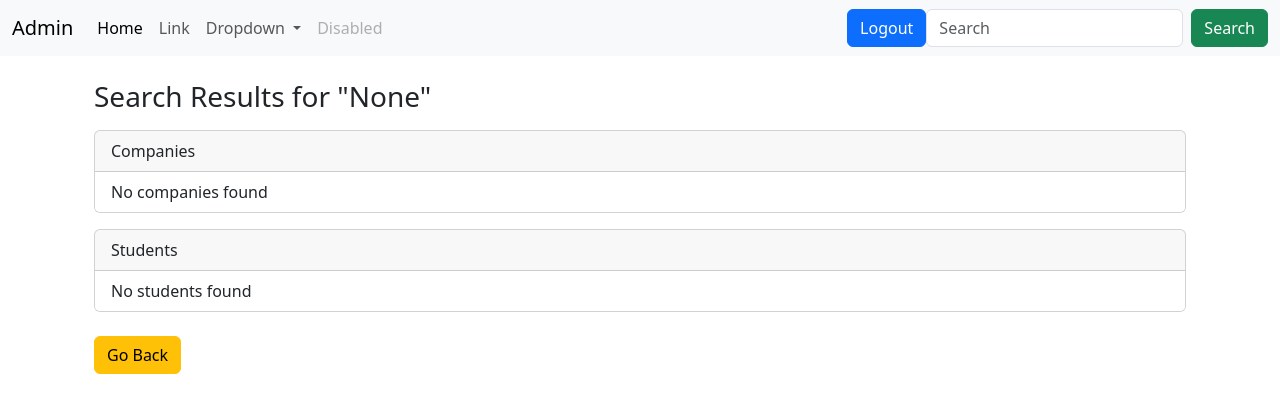
After one commit to 24f2009315/Placement-Portal-Application-v1, a Flask app: page /search in a window 1280 px wide. The commit adds this page. Shown: the top 413 px of the page. Run offline with Flask 3, Linux system fonts and the light colour scheme.

Commit message:
Milestone-PPA Admin-Dashboard-Management

```diff
--- a/application/admin.py
+++ b/application/admin.py
@@ -1,11 +1,92 @@
 from flask import Flask,Blueprint,render_template,request,flash,redirect,url_for
-from application.models import Users,Company,db,Student
+from application.models import Users,Company,db,Student,Application,Placement,JobPosition
 from flask_login import login_user,logout_user,login_required,current_user
 from werkzeug.security import generate_password_hash, check_password_hash
 
 api = Blueprint("admin_api",__name__)
 
-@api.route("/admin_dashboard",methods=["GET","POST","PUT","PATCH","DELETE"])
+@api.route("/admin_dashboard",methods=["GET"])
+@login_required
 def admin_dashboard():
-    if request.method == "GET":
-        return render_template("admin/dashboard.html")
+    if current_user.role != "admin":
+        return redirect(url_for("auth_api.login"))
+
+    all_companies=Company.query.all()
+    all_students=Student.query.all()
+    all_placements=Placement.query.all()
+    all_jobs=JobPosition.query.all()
+    return render_template("admin/dashboard.html",
+                               all_companies=all_companies,
+                               all_students=all_students,
+                               all_placements=all_placements,
+                               all_jobs=all_jobs)
+
+@api.route("/search",methods=["GET","POST"])
+def search():
+    query=request.args.get("query","").strip()
+    companies=[]
+    students=[]
+    if query:
+        companies = Company.query.filter(
+            (Company.name.ilike(f'%{query}%'))
+        ).all()
+        students = Student.query.filter(
+            (Student.name.ilike(f'%{query}%'))
+        ).all()
+    return render_template("admin/search.html",companies=companies,students=students)
+
+@api.route("/approve_company/<int:company_id>",methods=["POST"])
+def approve_company(company_id):
+    company=Company.query.get_or_404(company_id)
+    company.status = "approved"
+    db.session.commit()
+    flash("company approved successfully",category="alert-success")
+    return redirect(url_for('admin_api.admin_dashboard'))
+
+@api.route("/reject_company/<int:company_id>",methods=["POST"])
+def reject_company(company_id):
+    company=Company.query.get_or_404(company_id)
+    company.status = "rejected"
+    db.session.commit()
+    flash("company approved successfully",category="alert-success")
+    return redirect(url_for('admin_api.admin_dashboard'))
+
+@api.route("/delete_company/<int:company_id>",methods=["POST"])
+@login_required
+def delete_company(company_id):
+    company=Company.query.get_or_404(company_id)
+    user=Users.query.get(company.user_id)
+
+    db.session.delete(company)
+    if user:
+        db.session.delete(user)
+    db.session.commit()
+    flash("company deleted successfully",category="alert-success")
+    return redirect(url_for('admin_api.admin_dashboard'))
+
+@api.route("/blacklist_company/<int:company_id>",methods=["POST"])
+def blacklist_company(company_id):
+    company=Company.query.get_or_404(company_id)
+    company.status = "blacklisted"
+    db.session.commit()
+    return redirect(url_for('admin_api.admin_dashboard'))
+
+@api.route("/blacklist_student/<int:student_id>",methods=["POST"])
+def blacklist_student(student_id):
+    student=Student.query.get_or_404(student_id)
+    student.status = "blacklisted"
+    db.session.commit()
+    return redirect(url_for('admin_api.admin_dashboard'))
+
+@api.route("/delete_student/<int:student_id>",methods=["POST"])
+@login_required
+def delete_student(student_id):
+    student=Student.query.get_or_404(student_id)
+    user=Users.query.get(student.user_id)
+
+    db.session.delete(student)
+    if user:
+        db.session.delete(user)
+    db.session.commit()
+    flash("student deleted successfully",category="alert-success")
+    return redirect(url_for('admin_api.admin_dashboard'))
--- a/application/models.py
+++ b/application/models.py
@@ -19,6 +19,8 @@ class Users(db.Model, UserMixin):
 class Student(db.Model):
     __tablename__ = "student"
 
+    user = db.relationship("Users", backref="student", lazy=True)
+    name = db.Column(db.String(150), nullable=False)
     student_id = db.Column(db.Integer(), primary_key=True, autoincrement=True)
     user_id = db.Column(db.Integer(),db.ForeignKey("users.user_id"),nullable=False,unique=True)
     roll_no = db.Column(db.String(20), unique=True, nullable=False)
@@ -72,8 +74,10 @@ class Application(db.Model):
 class  Company(db.Model):
     __tablename__ = "company"
 
+    user = db.relationship("Users", backref="company", lazy=True)
+    name = db.Column(db.String(150), nullable=False)
     company_id = db.Column(db.Integer(),primary_key=True,autoincrement=True)
     user_id = db.Column(db.Integer(),db.ForeignKey("users.user_id"),nullable=False,unique=True)
-    HR_contact=db.Column(db.String(15),unique=True)
+    hr_contact=db.Column(db.String(15),unique=True)
     website=db.Column(db.String(200)) #url
     status=db.Column(db.String(30)) #approved or pending or rejected
--- a/application/student.py
+++ b/application/student.py
@@ -6,6 +6,8 @@ from werkzeug.security import generate_password_hash, check_password_hash
 api = Blueprint("student_api",__name__)
 
 @api.route("/student_dashboard",methods=["GET","POST","PUT","PATCH","DELETE"])
+@login_required
 def student_dashboard():
-    if request.method == "GET":
-        return render_template("student/dashboard.html")
+    if current_user.role != "student":
+        return redirect(url_for("auth_api.login"))
+    return render_template("student/dashboard.html")
--- /dev/null
+++ b/templates/admin/layout.html
@@ -0,0 +1,64 @@
+<!DOCTYPE html>
+<html>
+    <head>
+        <title>Admin Dashboard</title>
+        <link href="https://cdn.jsdelivr.net/npm/bootstrap@5.3.8/dist/css/bootstrap.min.css" rel="stylesheet" integrity="sha384-sRIl4kxILFvY47J16cr9ZwB07vP4J8+LH7qKQnuqkuIAvNWLzeN8tE5YBujZqJLB" crossorigin="anonymous">
+        <script src="https://cdn.jsdelivr.net/npm/bootstrap@5.3.8/dist/js/bootstrap.bundle.min.js" integrity="sha384-FKyoEForCGlyvwx9Hj09JcYn3nv7wiPVlz7YYwJrWVcXK/BmnVDxM+D2scQbITxI" crossorigin="anonymous"></script>
+        <script src="https://cdn.jsdelivr.net/npm/chart.js"></script>
+    </head>
+    <body>
+        <nav class="navbar navbar-expand-lg bg-body-tertiary">
+            <div class="container-fluid">
+                <a class="navbar-brand" href="#">Admin</a>
+                <button class="navbar-toggler" type="button" data-bs-toggle="collapse" data-bs-target="#navbarSupportedContent" aria-controls="navbarSupportedContent" aria-expanded="false" aria-label="Toggle navigation">
+                    <span class="navbar-toggler-icon"></span>
+                </button>
+                <div class="collapse navbar-collapse" id="navbarSupportedContent">
+                    <ul class="navbar-nav me-auto mb-2 mb-lg-0">
+                        <li class="nav-item">
+                            <a class="nav-link active" aria-current="page" href="#">Home</a>
+                        </li>
+                        <li class="nav-item">
+                            <a class="nav-link" href="#">Link</a>
+                        </li>
+                        <li class="nav-item dropdown">
+                            <a class="nav-link dropdown-toggle" href="#" role="button" data-bs-toggle="dropdown" aria-expanded="false">
+                                Dropdown
+                            </a>
+                            <ul class="dropdown-menu">
+                                <li><a class="dropdown-item" href="#">Action</a></li>
+                                <li><a class="dropdown-item" href="#">Another action</a></li>
+                                <li><hr class="dropdown-divider"></li>
+                                <li><a class="dropdown-item" href="#">Something else here</a></li>
+                            </ul>
+                        </li>
+                        <li class="nav-item">
+                            <a class="nav-link disabled" aria-disabled="true">Disabled</a>
+                        </li>
+                    </ul>
+                    <a href="/" class="btn btn-primary">Logout</a>
+                    <form class="d-flex" role="search" method="GET" action="{{ url_for('admin_api.search') }}">
+                        <input class="form-control me-2" type="search" name="query" placeholder="Search" required>
+                        <button class="btn btn-success" type="submit">Search</button>
+                    </form>
+                </div>
+            </div>
+        </nav>
+        <div class="container mt-2">
+            {% with messages = get_flashed_messages(with_categories=true) %}
+                {% if messages %}
+                    {% for category, message in messages %}
+                        <div class="alert alert-{{ category }} alert-dismissible fade show" role="alert">
+                            {{ message }}
+                            <button type="button" class="btn-close" data-bs-dismiss="alert"></button>
+                        </div>
+                    {% endfor %}
+                {% endif %}
+            {% endwith %}
+        </div>
+        <div class="container mt-4">
+            {% block body %}
+            {% endblock %}
+        </div>
+    </body>
+</html>
--- /dev/null
+++ b/templates/admin/search.html
@@ -0,0 +1,30 @@
+{% extends 'admin/layout.html' %}
+
+{% block body %}
+<div class="container mt-4">
+    <h3 class="mb-3">Search Results for "{{ request.args.get("query") }}"</h3>
+
+    <div class="card mb-3">
+        <div class="card-header">Companies</div>
+        <ul class="list-group list-group-flush">
+            {% for comp in companies %}
+                <li class="list-group-item">{{ comp.name }}</li>
+            {% else %}
+                <li class="list-group-item">No companies found</li>
+            {% endfor %}
+        </ul>
+    </div>
+
+    <div class="card">
+        <div class="card-header">Students</div>
+        <ul class="list-group list-group-flush">
+            {% for student in students %}
+                <li class="list-group-item">{{ student.name }}</li>
+            {% else %}
+                <li class="list-group-item">No students found</li>
+            {% endfor %}
+        </ul>
+    </div><br>
+    <a href="{{ url_for('admin_api.admin_dashboard') }}" class="btn btn-warning">Go Back</a>
+</div>
+{% endblock %}
```
Also changed, not shown: application/auth.py (+14 -9 lines), templates/admin/dashboard.html (+76 -45 lines), instance/model.db.
